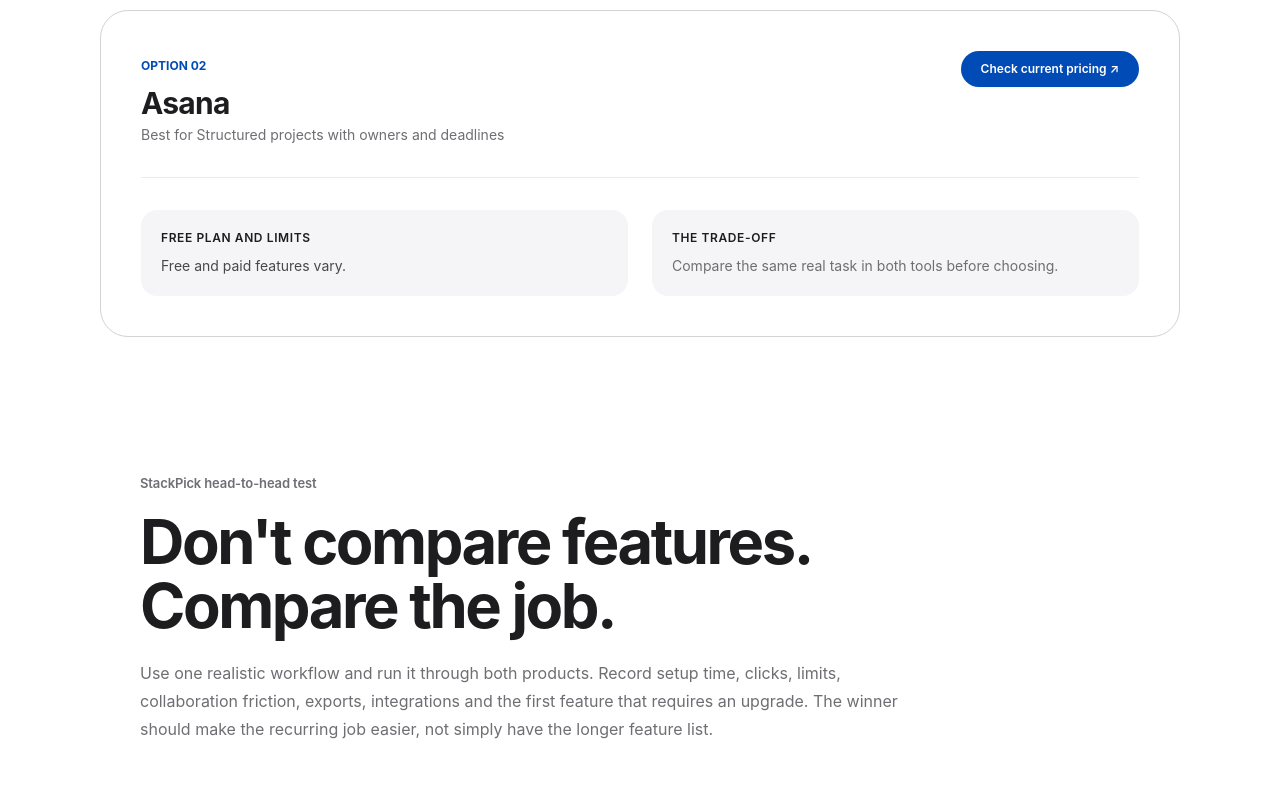
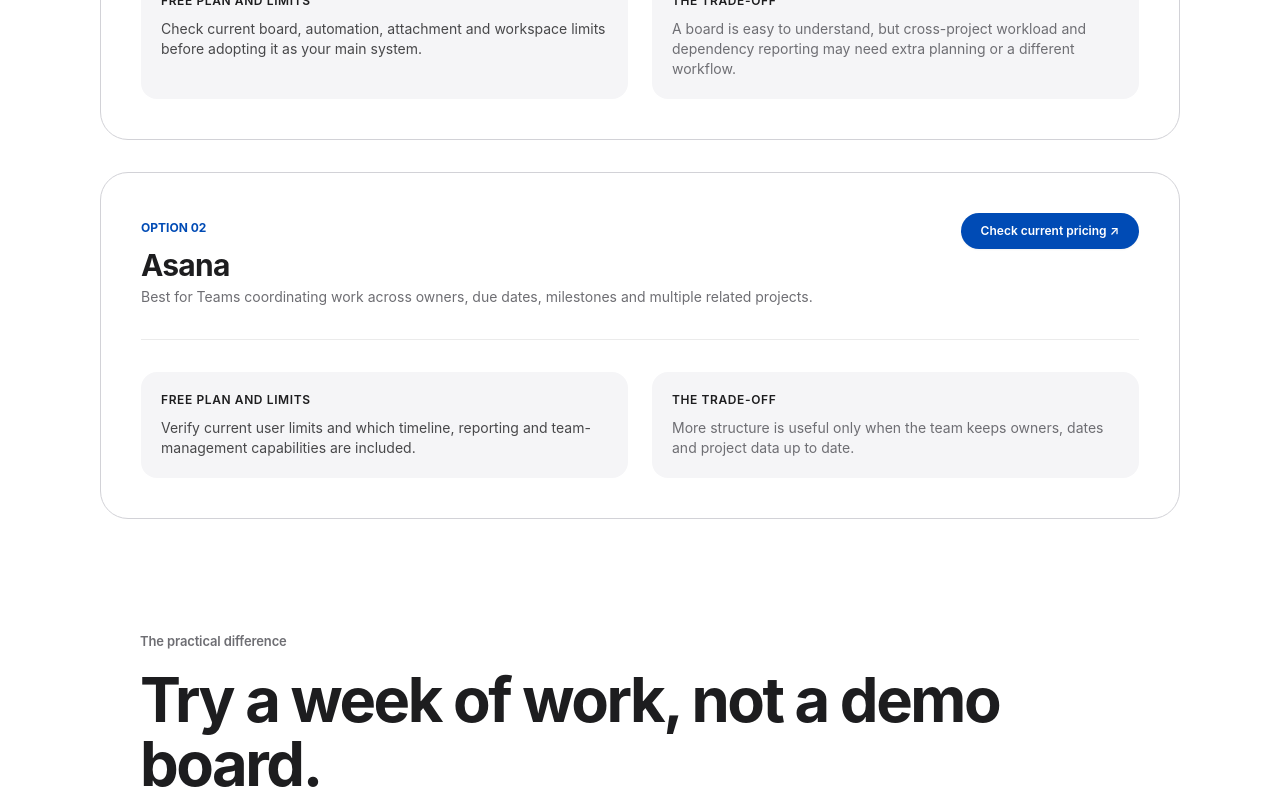
Before and after one commit to LinukaBandara/StackPick, a Next.js app: page /best/trello-vs-asana in a window 1280 px wide. Shown: the part 1800-2600 px from the top of the page. Built offline with nearby package versions, Linux system fonts and the light colour scheme; no server answers.

Commit message:
Add workflow-specific guidance to Trello vs Asana

```diff
--- a/app/best/trello-vs-asana/page.tsx
+++ b/app/best/trello-vs-asana/page.tsx
@@ -2,8 +2,8 @@ import type { Metadata } from "next";
 import ComparisonArticle from "@/components/ComparisonArticle";
 
 export const metadata: Metadata = {
-  title: "Trello vs Asana (2026)",
-  description: "Compare Trello and Asana for freelancers and small teams by setup speed, task management, project visibility and workflow complexity.",
+  title: "Trello vs Asana (2026): Boards or Structured Projects?",
+  description: "Compare Trello and Asana for freelancers and small teams by workflow complexity, ownership, dependencies and project visibility.",
   alternates: { canonical: "/best/trello-vs-asana" },
 };
 
@@ -12,24 +12,42 @@ export default function Page() {
     <ComparisonArticle
       title="Trello vs Asana"
       slug="trello-vs-asana"
-      intro="Compare Trello and Asana for freelancers and small teams by setup speed, task management, project visibility and workflow complexity."
-      pricingNote="Pricing, limits and included features can change. Check the providers' current plans before making a decision."
+      intro="Trello makes work easy to visualize as cards moving across a board. Asana is oriented toward coordinating work across projects, owners and deadlines. The useful question is whether your team needs a simple shared board or more structure around dependencies and accountability."
+      pricingNote="Compare the plan required by your actual team, not just the entry-level price. Verify current collaborator or seat limits, project views, automation, reporting and permission controls with each provider."
       tools={[
-        { name: "Trello", bestFor: "Simple visual boards and lightweight workflows", freeOption: "Free plan available; verify current limits.", tradeoff: "Compare the same real task in both tools before choosing.", url: "https://trello.com/" },
-        { name: "Asana", bestFor: "Structured projects with owners and deadlines", freeOption: "Free and paid features vary.", tradeoff: "Compare the same real task in both tools before choosing.", url: "https://asana.com/" },
+        { name: "Trello", bestFor: "Solo operators and small teams that can describe most work as cards moving through a few clear stages.", freeOption: "Check current board, automation, attachment and workspace limits before adopting it as your main system.", tradeoff: "A board is easy to understand, but cross-project workload and dependency reporting may need extra planning or a different workflow.", url: "https://trello.com/" },
+        { name: "Asana", bestFor: "Teams coordinating work across owners, due dates, milestones and multiple related projects.", freeOption: "Verify current user limits and which timeline, reporting and team-management capabilities are included.", tradeoff: "More structure is useful only when the team keeps owners, dates and project data up to date.", url: "https://asana.com/" },
       ]}
-      bottomLine="There is no universal winner. The better tool is the one that handles your normal workflow with less friction at the price you can justify. Test the same job in both products before switching."
+      bottomLine="Choose Trello when a shared visual board is enough and the team values a low-friction starting point. Choose Asana when coordinating owners, deadlines and related projects is becoming a recurring management problem. If you cannot identify a real limitation in your current board, avoid migrating just to get more features."
     >
       <section className="bg-white">
-        <div className="sp-container py-16 sm:py-20">
-          <p className="sp-eyebrow">StackPick head-to-head test</p>
-          <h2 className="sp-title mt-4 max-w-4xl">Don't compare features. Compare the job.</h2>
+        <div className="sp-container py-14 sm:py-18">
+          <p className="sp-eyebrow">The practical difference</p>
+          <h2 className="sp-title mt-4 max-w-4xl">Try a week of work, not a demo board.</h2>
           <p className="mt-5 max-w-3xl text-base leading-7 text-[#6e6e73]">
-            Use one realistic workflow and run it through both products. Record setup time,
-            clicks, limits, collaboration friction, exports, integrations and the first feature
-            that requires an upgrade. The winner should make the recurring job easier, not simply
-            have the longer feature list.
+            Build a small campaign or client project with a request, a few tasks, one reviewer,
+            a due date and a blocked item. Ask a teammate to find what they should do next without
+            your help. Then check how easily the person managing the project spots delays and
+            balances work across more than one project.
           </p>
+          <div className="mt-8 grid gap-4 md:grid-cols-2">
+            <div className="rounded-2xl border border-[#d2d2d7] p-6">
+              <h3 className="text-lg font-semibold text-[#1d1d1f]">Trello test</h3>
+              <ul className="mt-3 list-disc space-y-2 pl-5 text-sm leading-6 text-[#6e6e73]">
+                <li>Can everyone understand the lists and move cards consistently?</li>
+                <li>Are due dates, checklists and labels enough to prevent work being missed?</li>
+                <li>Will several boards make cross-project status hard to see?</li>
+              </ul>
+            </div>
+            <div className="rounded-2xl border border-[#d2d2d7] p-6">
+              <h3 className="text-lg font-semibold text-[#1d1d1f]">Asana test</h3>
+              <ul className="mt-3 list-disc space-y-2 pl-5 text-sm leading-6 text-[#6e6e73]">
+                <li>Can each person see their priorities and the next milestone?</li>
+                <li>Can the manager identify dependencies and overdue tasks quickly?</li>
+                <li>Will the team maintain the extra project details required for useful reports?</li>
+              </ul>
+            </div>
+          </div>
         </div>
       </section>
     </ComparisonArticle>
```
